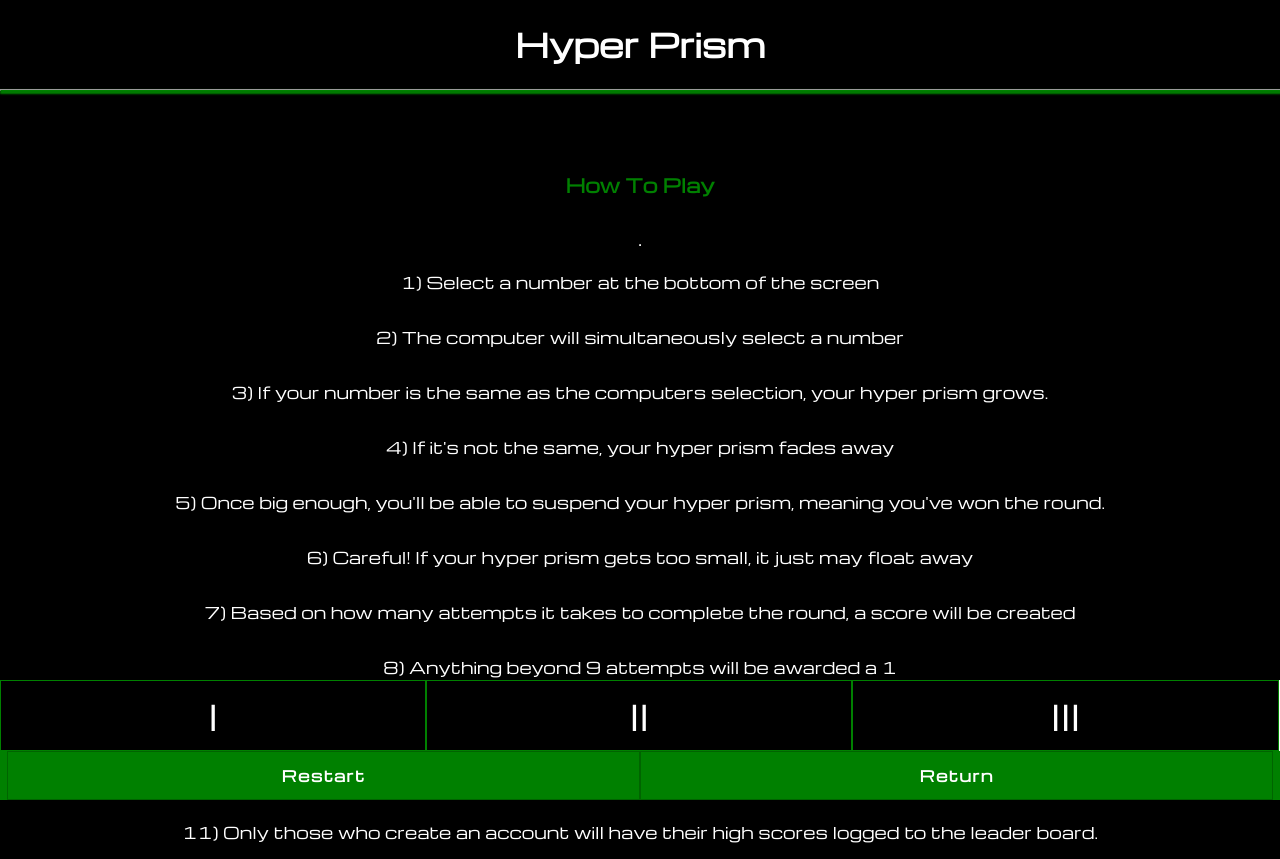
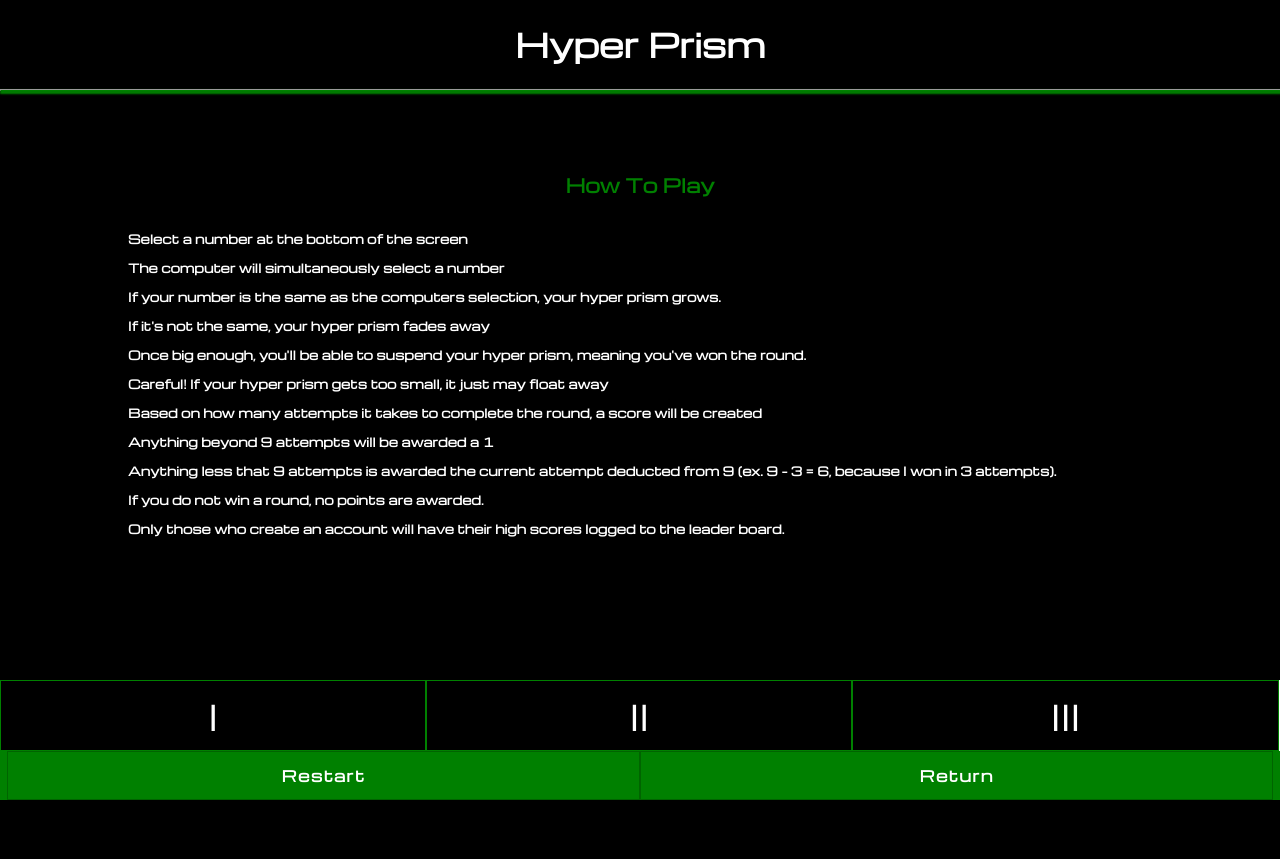
Before and after one commit to hyper-prism/fe, a React (Create React App) app in the folder hyper_prism/: page /HowToPlay in a window 1280 px wide. After the commit the page ends 800 px from the top, so only its background shows below. Built offline with nearby package versions, Linux system fonts and the light colour scheme; no server answers.

Commit message:
added some styling to how to play

```diff
--- a/hyper_prism/src/howToPlay/howToPlay.js
+++ b/hyper_prism/src/howToPlay/howToPlay.js
@@ -14,19 +14,20 @@ export default class HowToPlay extends React.Component{
                     <hr style={{width:'100%', borderBottomColor: 'green', boxShadow: "1px 2px 2px 1px green", marginBottom: '0px'}} />
                 </div>
                     <div className='menu-container'>
-                        <h3>How To Play</h3>
-                        <hr/>
-                        <p>1) Select a number at the bottom of the screen</p>
-                        <p>2) The computer will simultaneously select a number</p>
-                        <p>3) If your number is the same as the computers selection, your hyper prism grows.</p>
-                        <p>4) If it's not the same, your hyper prism fades away</p>
-                        <p>5) Once big enough, you'll be able to suspend your hyper prism, meaning you've won the round.</p>
-                        <p>6) Careful! If your hyper prism gets too small, it just may float away</p>
-                        <p>7) Based on how many attempts it takes to complete the round, a score will be created</p>
-                        <p>8) Anything beyond 9 attempts will be awarded a 1</p>
-                        <p>9) Anything less that 9 attempts is awarded the current attempt deducted from 9 (ex. 9 - 3 = 6, because I won in 3 attempts).</p>
-                        <p>10) If you do not win a round, no points are awarded.</p>
-                        <p>11) Only those who create an account will have their high scores logged to the leader board.</p>
+                        <h3 style={{marginBottom: '0px'}}>How To Play</h3>
+                        <div style={{overflow: 'scroll', height: '400px', width: '80%'}}>
+                            <p style={{textAlign: 'left', fontSize: '12px', fontWeight: 'bold'}}>Select a number at the bottom of the screen</p>
+                            <p style={{textAlign: 'left', fontSize: '12px', fontWeight: 'bold'}}>The computer will simultaneously select a number</p>
+                            <p style={{textAlign: 'left', fontSize: '12px', fontWeight: 'bold'}}>If your number is the same as the computers selection, your hyper prism grows.</p>
+                            <p style={{textAlign: 'left', fontSize: '12px', fontWeight: 'bold'}}>If it's not the same, your hyper prism fades away</p>
+                            <p style={{textAlign: 'left', fontSize: '12px', fontWeight: 'bold'}}>Once big enough, you'll be able to suspend your hyper prism, meaning you've won the round.</p>
+                            <p style={{textAlign: 'left', fontSize: '12px', fontWeight: 'bold'}}>Careful! If your hyper prism gets too small, it just may float away</p>
+                            <p style={{textAlign: 'left', fontSize: '12px', fontWeight: 'bold'}}>Based on how many attempts it takes to complete the round, a score will be created</p>
+                            <p style={{textAlign: 'left', fontSize: '12px', fontWeight: 'bold'}}>Anything beyond 9 attempts will be awarded a 1</p>
+                            <p style={{textAlign: 'left', fontSize: '12px', fontWeight: 'bold'}}>Anything less that 9 attempts is awarded the current attempt deducted from 9 (ex. 9 - 3 = 6, because I won in 3 attempts).</p>
+                            <p style={{textAlign: 'left', fontSize: '12px', fontWeight: 'bold'}}> If you do not win a round, no points are awarded.</p>
+                            <p style={{textAlign: 'left', fontSize: '12px', fontWeight: 'bold'}}> Only those who create an account will have their high scores logged to the leader board.</p>
+                        </div>
                     </div>
                 <div className='controls-container'>
                     <div className="numbers">
```
